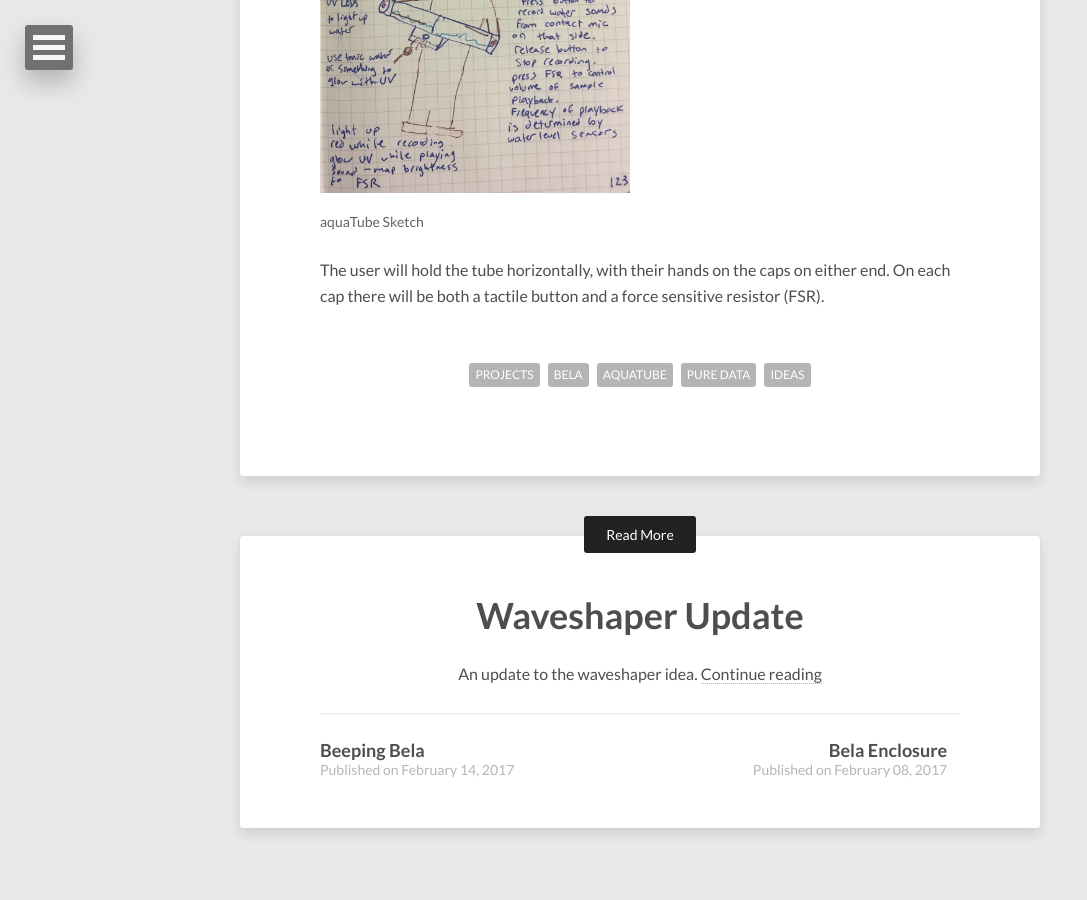
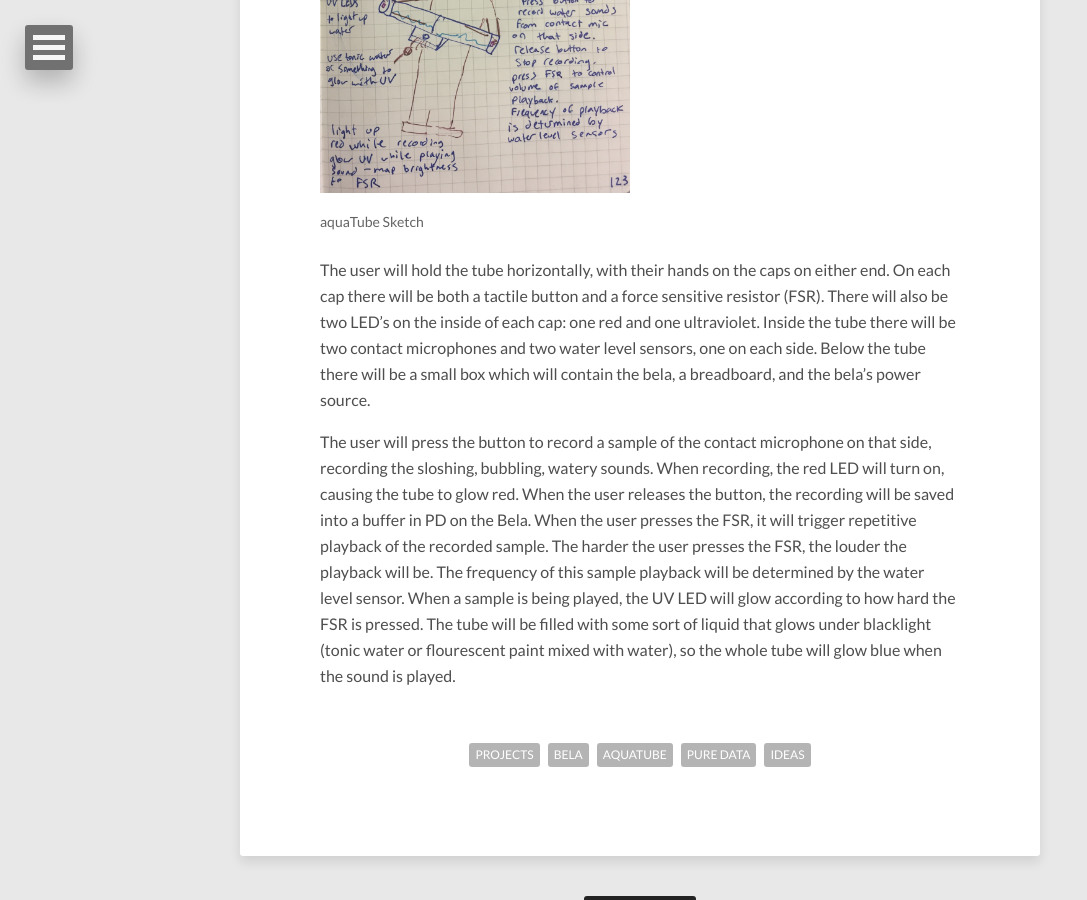
Before and after one commit to matthew-leon/matthew-leon.github.io, a Jekyll site: the page built from _posts/2017-03-01-aquaTube-idea.md, in a window 1280 px wide and 900 px high, scrolled down 779 px. Shown: the whole window, without its empty margins (0-1087 px from the left). Built offline with Jekyll 4.4.1, drawn with Linux system fonts in a browser that asks for light colours; nearby versions of some CDN libraries.

Commit message:
Update 2017-03-01-aquaTube-idea.md

```diff
--- a/_posts/2017-03-01-aquaTube-idea.md
+++ b/_posts/2017-03-01-aquaTube-idea.md
@@ -14,4 +14,6 @@ The idea I've decided to pursue involves water or liquid inside a clear acrylic
 {% endcapture %}
 {% include gallery images=sketch caption="aquaTube Sketch" cols=2 %}
 
-The user will hold the tube horizontally, with their hands on the caps on either end. On each cap there will be both a tactile button and a force sensitive resistor (FSR).
+The user will hold the tube horizontally, with their hands on the caps on either end. On each cap there will be both a tactile button and a force sensitive resistor (FSR). There will also be two LED's on the inside of each cap: one red and one ultraviolet. Inside the tube there will be two contact microphones and two water level sensors, one on each side. Below the tube there will be a small box which will contain the bela, a breadboard, and the bela's power source.
+
+The user will press the button to record a sample of the contact microphone on that side, recording the sloshing, bubbling, watery sounds. When recording, the red LED will turn on, causing the tube to glow red. When the user releases the button, the recording will be saved into a buffer in PD on the Bela. When the user presses the FSR, it will trigger repetitive playback of the recorded sample. The harder the user presses the FSR, the louder the playback will be. The frequency of this sample playback will be determined by the water level sensor. When a sample is being played, the UV LED will glow according to how hard the FSR is pressed. The tube will be filled with some sort of liquid that glows under blacklight (tonic water or flourescent paint mixed with water), so the whole tube will glow blue when the sound is played.
```
